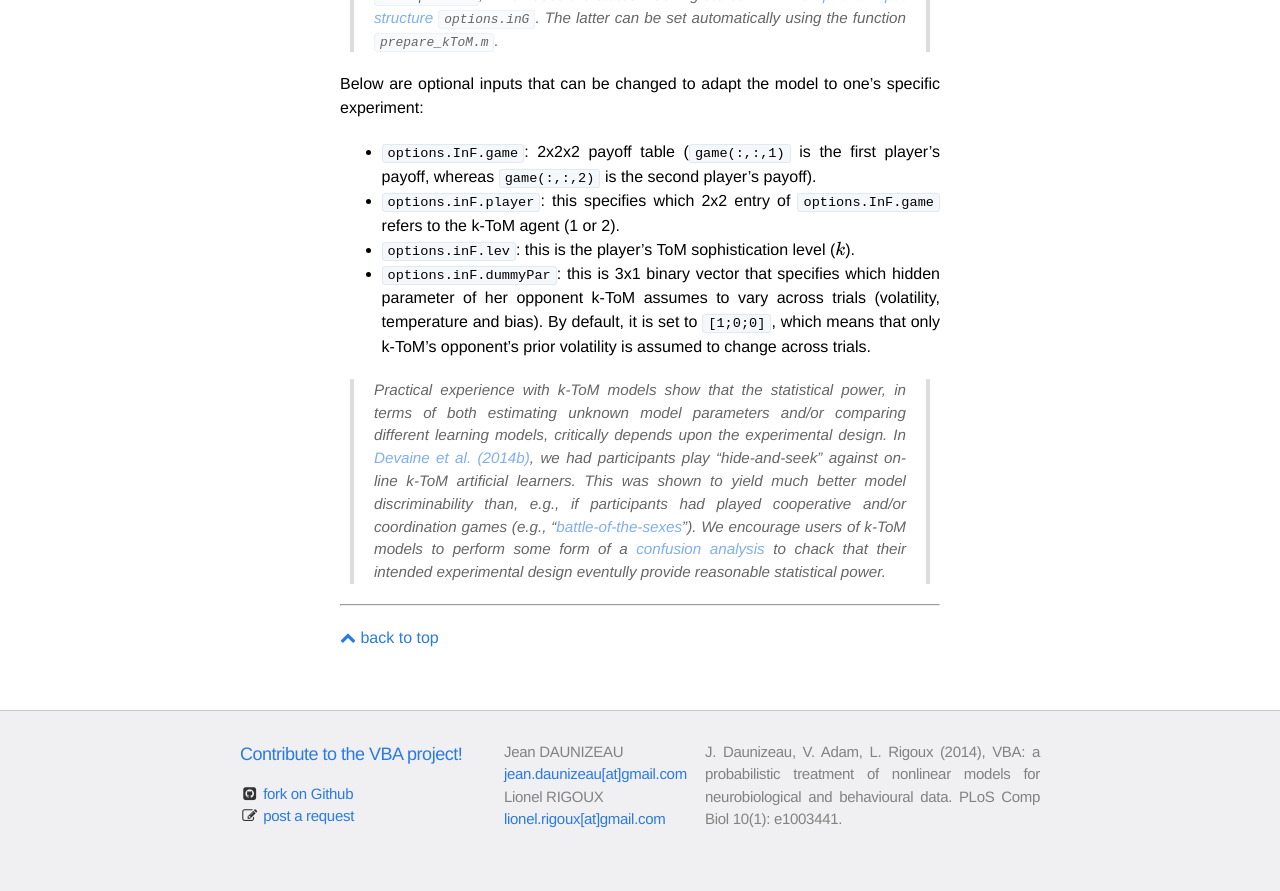
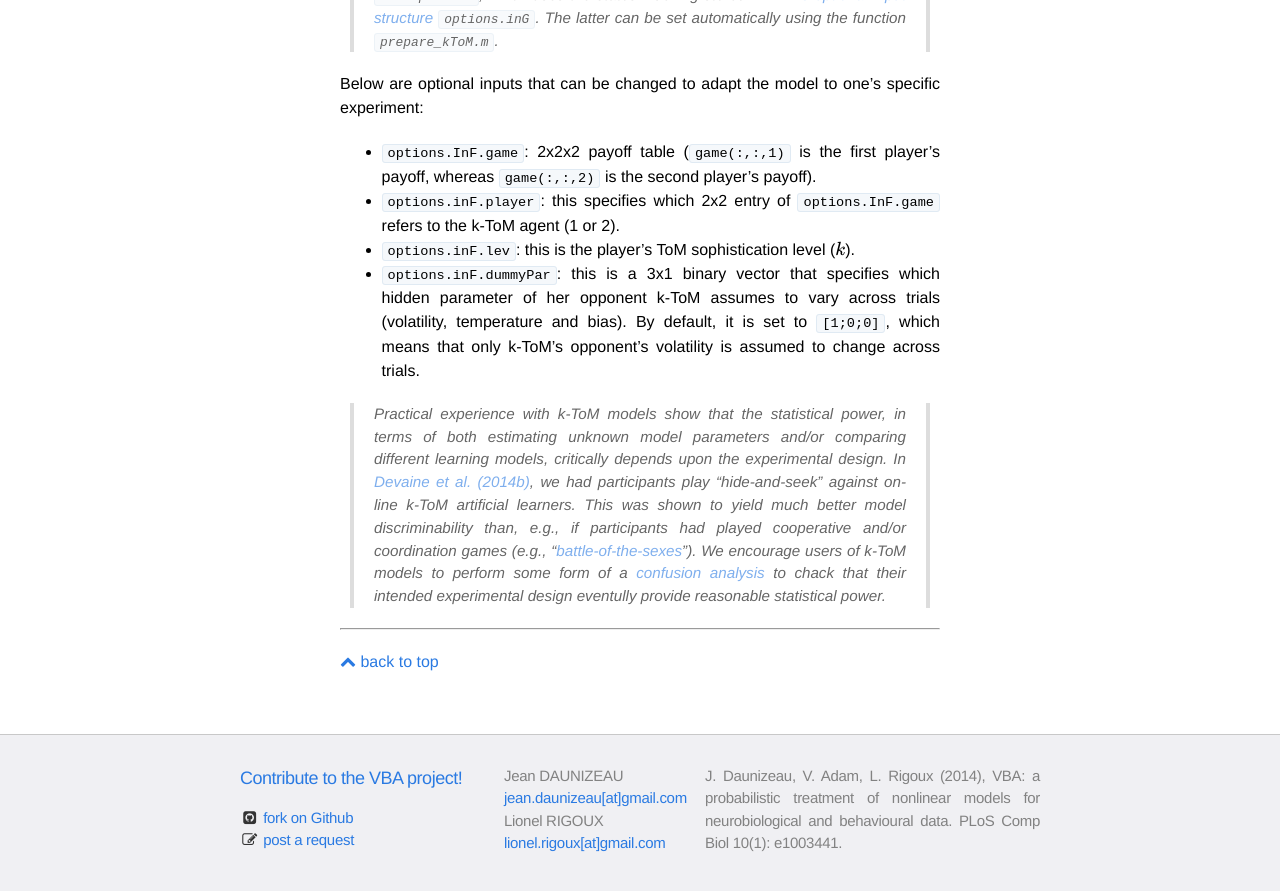
Before and after one commit to MBB-team/VBA-toolbox, a Jekyll site: the page built from _wiki/ktom.md, in a window 1280 px wide and 900 px high, scrolled down 2725 px. Shown: the top 891 px of the window. Built offline with Jekyll 4.4.1, drawn with Linux system fonts in a browser that asks for light colours; nearby versions of some CDN libraries; formulas are drawn with MathJax 3.

Commit message:
Update ktom.md

```diff
--- a/_wiki/ktom.md
+++ b/_wiki/ktom.md
@@ -51,7 +51,7 @@ Below are optional inputs that can be changed to adapt the model to one's specif
 - `options.InF.game`: 2x2x2 payoff table (`game(:,:,1)` is the first player's payoff, whereas `game(:,:,2)` is the second player's payoff).
 - `options.inF.player`: this specifies which 2x2 entry of `options.InF.game` refers to the k-ToM agent (1 or 2).
 - `options.inF.lev`: this is the player's ToM sophistication level ($$k$$).
-- `options.inF.dummyPar`: this is 3x1 binary vector that specifies which hidden parameter of her opponent k-ToM assumes to vary across trials (volatility, temperature and bias). By default, it is set to `[1;0;0]`, which means that only k-ToM's opponent's prior volatility is assumed to change across trials.
+- `options.inF.dummyPar`: this is a 3x1 binary vector that specifies which hidden parameter of her opponent k-ToM assumes to vary across trials (volatility, temperature and bias). By default, it is set to `[1;0;0]`, which means that only k-ToM's opponent's volatility is assumed to change across trials.
 
 
 > Practical experience with k-ToM models show that the statistical power, in terms of both estimating unknown model parameters and/or comparing different learning models, critically depends upon the experimental design. In [Devaine et al. (2014b)](http://journals.plos.org/ploscompbiol/article?id=10.1371/journal.pcbi.1003992), we had participants play "hide-and-seek" against on-line k-ToM artificial learners. This was shown to yield much better model discriminability than, e.g., if participants had played cooperative and/or coordination games (e.g., "[battle-of-the-sexes](https://en.wikipedia.org/wiki/Battle_of_the_sexes_(game_theory))"). We encourage users of k-ToM models to perform some form of a [confusion analysis](https://en.wikipedia.org/wiki/Confusion_matrix) to chack that their intended experimental design eventully provide reasonable statistical power.
```
